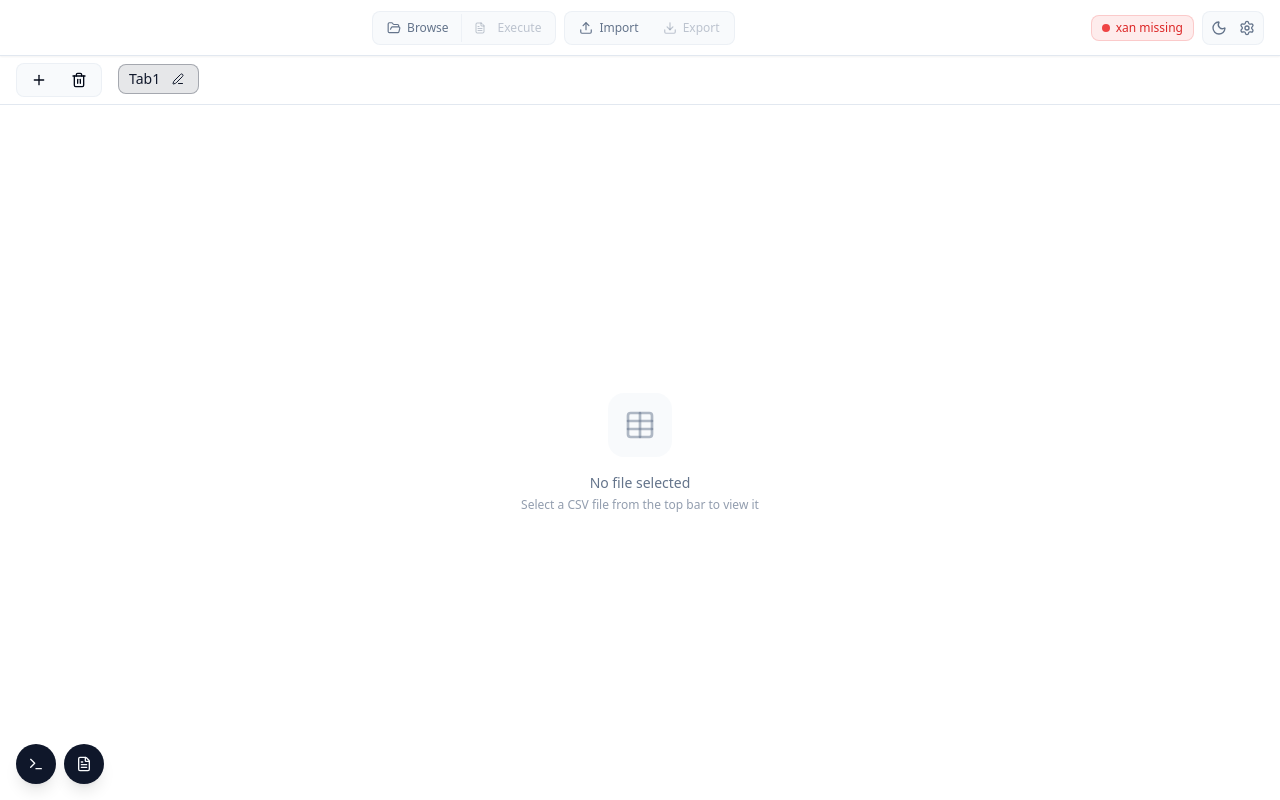
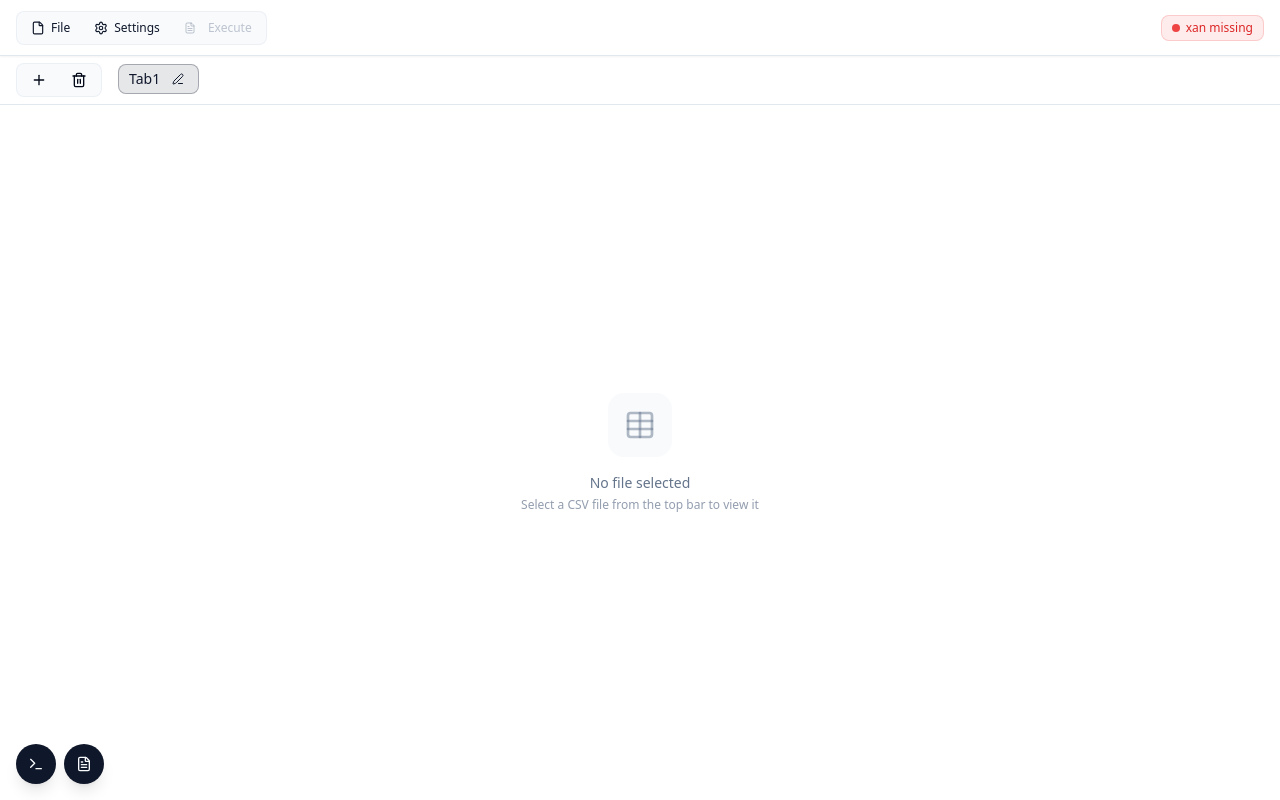
Before and after one commit to tansen87/easy-csv, a React (Vite) app: page / in a window 1280 px wide. Built offline with nearby package versions, Linux system fonts and the light colour scheme.

Commit message:
refactor: modify button position and response method

```diff
--- a/src/App.tsx
+++ b/src/App.tsx
@@ -19,6 +19,7 @@ import {
   Upload,
   ChevronUp,
   ChevronRight,
+  File,
 } from "lucide-react";
 import { CommandList } from "@/components/CommandList";
 import { LogPanel } from "@/components/LogPanel";
@@ -76,8 +77,11 @@ function App() {
   >("commands");
   const [searchQuery, setSearchQuery] = useState<string>("");
   const [toasts, setToasts] = useState<{ id: string; message: string; type: ToastType }[]>([]);
+  const [activeMenu, setActiveMenu] = useState<"file" | "settings" | null>(null);
+  const [isMenuActivated, setIsMenuActivated] = useState<boolean>(false);
   const showToastRef = useRef<(message: string, type: ToastType) => void>(() => { });
   const removeToastRef = useRef<(id: string) => void>(() => { });
+  const headerRef = useRef<HTMLDivElement>(null);
 
   const showToast = useCallback((message: string, type: ToastType = "info") => {
     const id = `${Date.now()}-${Math.random().toString(36).substr(2, 9)}`;
@@ -276,6 +280,16 @@ function App() {
     }
   }, [csvData, inputFile, selectedTabId]);
 
+  useEffect(() => {
+    const handleClickOutside = (event: MouseEvent) => {
+      if (activeMenu && headerRef.current && !headerRef.current.contains(event.target as Node)) {
+        setActiveMenu(null);
+      }
+    };
+    document.addEventListener("mousedown", handleClickOutside);
+    return () => document.removeEventListener("mousedown", handleClickOutside);
+  }, [activeMenu]);
+
   const getCurrentTab = () => {
     return tabs.find((tab) => tab.id === selectedTabId) || tabs[0];
   };
@@ -460,6 +474,7 @@ function App() {
     }
 
     setIsExecuting(true);
+    setShowLogPanel(true);
 
     try {
       // Check if there's an output command in the pipeline
@@ -762,27 +777,126 @@ function App() {
 
   return (
     <div className="h-screen flex flex-col bg-background relative overflow-hidden">
-      <header className="h-14 border-b bg-card shadow-sm flex items-center justify-between px-4 gap-4 relative z-10">
-        {/* Left: Empty - moved to floating panel */}
-        <div className="flex items-center gap-2"></div>
-
-        {/* Center: View Toggle + Action Group */}
-        <div className="flex items-center gap-3 flex-1 justify-center">
-          <div className="flex items-center gap-2">
+      <header ref={headerRef} className="h-14 border-b bg-card shadow-sm flex items-center justify-between px-4 gap-4 relative z-10">
+        {/* Left: Button Group - File + Settings + Execute */}
+        <div className="relative">
           <div className="flex bg-muted/50 rounded-lg p-0.5 border border-border/50">
+            <div className="relative">
               <button
-                onClick={handleOpenFile}
-                className="flex items-center gap-1.5 px-3 py-1.5 rounded-l-md text-xs font-medium text-muted-foreground hover:text-foreground hover:bg-accent transition-colors border-r border-border/50"
+                onClick={() => {
+                  if (!isMenuActivated) {
+                    setIsMenuActivated(true);
+                    setActiveMenu("file");
+                  } else {
+                    if (activeMenu === "file") {
+                      setActiveMenu(null);
+                    } else {
+                      setActiveMenu("file");
+                    }
+                  }
+                }}
+                className={`flex items-center gap-1.5 px-3 py-1.5 rounded-md text-xs font-medium transition-colors ${activeMenu === "file"
+                  ? "bg-accent text-foreground"
+                  : "text-primary hover:text-primary hover:bg-primary/10"
+                  }`}
+              >
+                <File className="h-3.5 w-3.5" />
+                File
+              </button>
+              {activeMenu === "file" && (
+                <div className="absolute top-full left-0 mt-1 bg-card border border-border rounded-lg shadow-lg z-50 min-w-[160px]">
+                    <button
+                      onClick={() => {
+                        handleOpenFile();
+                        setActiveMenu(null);
+                      }}
+                      className="flex items-center gap-2 w-full px-3 py-2 text-xs font-medium text-muted-foreground hover:text-foreground hover:bg-accent transition-colors"
                     >
                       <FolderOpen className="h-3.5 w-3.5" />
                       Browse
                     </button>
                     <button
                       onClick={() => {
-                  handleExecute();
+                        handleImportPipeline();
+                        setActiveMenu(null);
                       }}
+                      className="flex items-center gap-2 w-full px-3 py-2 text-xs font-medium text-muted-foreground hover:text-foreground hover:bg-accent transition-colors"
+                    >
+                      <Upload className="h-3.5 w-3.5" />
+                      Import
+                    </button>
+                    <button
+                      onClick={() => {
+                        handleExportPipeline();
+                        setActiveMenu(null);
+                      }}
+                      disabled={getCurrentPipeline().length === 0}
+                      className={`flex items-center gap-2 w-full px-3 py-2 text-xs font-medium transition-colors ${getCurrentPipeline().length === 0
+                        ? "text-muted-foreground/40 cursor-not-allowed"
+                        : "text-muted-foreground hover:text-foreground hover:bg-accent"
+                        }`}
+                    >
+                      <Download className="h-3.5 w-3.5" />
+                      Export
+                    </button>
+                  </div>
+              )}
+            </div>
+            <div className="relative">
+              <button
+                onClick={() => {
+                  if (!isMenuActivated) {
+                    setIsMenuActivated(true);
+                    setActiveMenu("settings");
+                  } else {
+                    if (activeMenu === "settings") {
+                      setActiveMenu(null);
+                    } else {
+                      setActiveMenu("settings");
+                    }
+                  }
+                }}
+                className={`flex items-center gap-1.5 px-3 py-1.5 rounded-md text-xs font-medium transition-colors ${activeMenu === "settings"
+                  ? "bg-accent text-foreground"
+                  : "text-primary hover:text-primary hover:bg-primary/10"
+                  }`}
+              >
+                <Settings className="h-3.5 w-3.5" />
+                Settings
+              </button>
+              {activeMenu === "settings" && (
+                <div className="absolute top-full left-0 mt-1 bg-card border border-border rounded-lg shadow-lg z-50 min-w-[160px]">
+                    <button
+                      onClick={() => {
+                        handleThemeToggle();
+                        setActiveMenu(null);
+                      }}
+                      className="flex items-center gap-2 w-full px-3 py-2 text-xs font-medium text-muted-foreground hover:text-foreground hover:bg-accent transition-colors"
+                    >
+                      {theme === "dark" ? (
+                        <Sun className="h-3.5 w-3.5" />
+                      ) : (
+                        <Moon className="h-3.5 w-3.5" />
+                      )}
+                      {theme === "dark" ? "Light Mode" : "Dark Mode"}
+                    </button>
+                    <button
+                      onClick={() => {
+                        setShowSettings(true);
+                        setActiveMenu(null);
+                      }}
+                      className="flex items-center gap-2 w-full px-3 py-2 text-xs font-medium text-muted-foreground hover:text-foreground hover:bg-accent transition-colors"
+                    >
+                      <Settings className="h-3.5 w-3.5" />
+                      Preferences
+                    </button>
+                  </div>
+              )}
+            </div>
+            <button
+              onClick={() => handleExecute()}
               disabled={getCurrentPipeline().length === 0 || isExecuting}
-                className={`flex items-center gap-1.5 px-3 py-1.5 rounded-r-md text-xs font-medium transition-colors ${isExecuting
+              className={`flex items-center gap-1.5 px-3 py-1.5 rounded-md text-xs font-medium transition-colors ${isExecuting
                 ? "text-primary opacity-70"
                 : getCurrentPipeline().length === 0
                   ? "text-muted-foreground/40 cursor-not-allowed"
@@ -805,27 +919,10 @@ function App() {
               )}
             </button>
           </div>
-            <div className="flex bg-muted/50 rounded-lg p-0.5 border border-border/50">
-              <button
-                onClick={handleImportPipeline}
-                className="flex items-center gap-1.5 px-3 py-1.5 rounded-md text-xs font-medium text-muted-foreground hover:text-foreground hover:bg-accent transition-colors"
-              >
-                <Upload className="h-3.5 w-3.5" />
-                Import
-              </button>
-              <button
-                onClick={handleExportPipeline}
-                disabled={getCurrentPipeline().length === 0}
-                className={`flex items-center gap-1.5 px-3 py-1.5 rounded-md text-xs font-medium transition-colors ${getCurrentPipeline().length === 0
-                  ? "text-muted-foreground/40 cursor-not-allowed"
-                  : "text-muted-foreground hover:text-foreground hover:bg-accent"
-                  }`}
-              >
-                <Download className="h-3.5 w-3.5" />
-                Export
-              </button>
         </div>
-          </div>
+
+        {/* Center: Empty */}
+        <div className="flex items-center gap-3 flex-1 justify-center">
         </div>
 
         {/* Right: Status + Tools */}
@@ -886,24 +983,6 @@ function App() {
               <span className="hidden sm:inline">xan missing</span>
             </button>
           )}
-          <div className="flex bg-muted/50 rounded-lg p-0.5 border border-border/50">
-            <button
-              onClick={handleThemeToggle}
-              className="p-1.5 rounded-md text-muted-foreground hover:text-foreground hover:bg-accent transition-all"
-            >
-              {theme === "dark" ? (
-                <Sun className="h-4 w-4" />
-              ) : (
-                <Moon className="h-4 w-4" />
-              )}
-            </button>
-            <button
-              onClick={() => setShowSettings(true)}
-              className="p-1.5 rounded-md text-muted-foreground hover:text-foreground hover:bg-accent transition-all"
-            >
-              <Settings className="h-4 w-4" />
-            </button>
-          </div>
         </div>
       </header>
 
```
Lines whose indentation alone changed are shown as unchanged.
